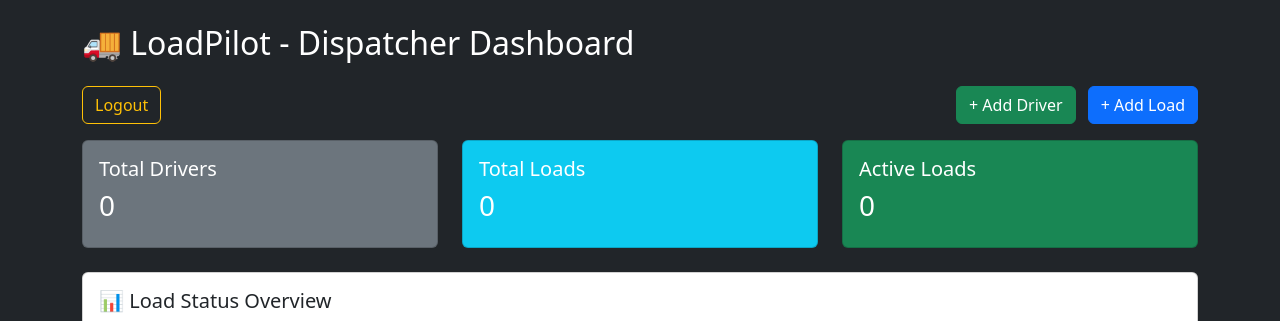
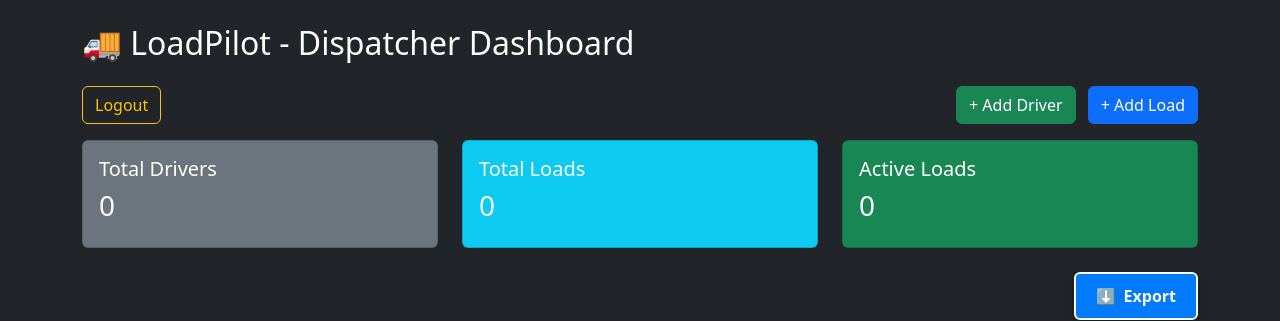
Before and after one commit to Kaur7611/loadpilot-dashboard, a Flask app: page /dashboard in a window 1280 px wide. Shown: the top 321 px of the page. Run offline with Flask 3, Linux system fonts and the light colour scheme; the visitor is signed in with stand-in values (Sample User, id 1); data that the repository does not hold is empty.

Commit message:
Added export functionality

```diff
--- a/app.py
+++ b/app.py
@@ -3,6 +3,10 @@
 from flask_login import LoginManager, UserMixin, login_user, login_required, logout_user, current_user
 from werkzeug.security import generate_password_hash, check_password_hash
 from collections import Counter
+from flask import Response
+import csv
+from io import StringIO
+from models import Load
 
 app = Flask(__name__)
 app.config['SECRET_KEY'] = 'secret-key'
@@ -169,6 +173,25 @@
     db.session.commit()
     return redirect(url_for('dashboard'))
 
+@app.route('/export_loads')
+def export_loads():
+    # Query all load records using SQLAlchemy
+    loads = Load.query.all()
+
+    # Prepare CSV in memory
+    si = StringIO()
+    cw = csv.writer(si)
+    cw.writerow(['ID', 'Driver ID', 'Pickup', 'Drop', 'Date', 'Status'])  # Header row
+
+    for load in loads:
+        cw.writerow([load.id, load.driver_id, load.pickup, load.drop, load.date, load.status])
+
+    output = si.getvalue()
+    response = Response(output, mimetype='text/csv')
+    response.headers["Content-Disposition"] = "attachment; filename=loads.csv"
+    return response
+
+
 # Run the app
 if __name__ == '__main__':
     with app.app_context():
--- a/static/style.css
+++ b/static/style.css
@@ -1,4 +1,4 @@
 body {
-    background-color: #121212;
-    color: #fff;
+  background-color: #e6dddd;
+  color: #fff;
 }
--- a/templates/base.html
+++ b/templates/base.html
@@ -67,6 +67,32 @@
 input.form-control:focus::placeholder {
   opacity: 0.4;
 }
+.btn-blue {
+  background-color: #007BFF;            /* blue background */
+  color: #ffffff !important;            /* white text */
+  border: 2px solid #ffffff;            /* white border */
+  padding: 10px 20px;
+  border-radius: 6px;
+  font-weight: bold;
+  font-size: 1rem;
+  text-decoration: none;
+  display: inline-flex;
+  align-items: center;
+  gap: 8px;
+  box-shadow: 0 4px 8px rgba(0, 0, 0, 0.3);
+  transition: background-color 0.3s ease, transform 0.2s ease;
+}
+
+.btn-blue .btn-label {
+  color: #ffffff !important;            /* 👈 Ensures span text is white always */
+}
+
+.btn-blue:hover {
+  background-color: #339cff;            /* lighter blue */
+  color: #ffffff !important;
+  transform: translateY(-2px);
+}
+
 </style>
 
 
--- a/templates/dashboard.html
+++ b/templates/dashboard.html
@@ -37,12 +37,21 @@
         </div>
     </div>
 </div>
+<!-- Top Export Button -->
+<div class="d-flex justify-content-end mb-3">
+    <a href="{{ url_for('export_loads') }}" class="btn btn-blue">
+  ⬇️ <span class="btn-label">Export</span>
+</a>
+
+
+</div>
 
 <!-- Chart Section -->
 <div class="card mb-4">
   <div class="card-body">
     <h5 class="card-title">📊 Load Status Overview</h5>
     <div class="row">
+
       <!-- Pie Chart -->
       <div class="col-md-6">
         <canvas id="statusChart" style="max-width: 100%; height: 300px;"></canvas>
```
Also changed, not shown: loadpilot.db (added), your_database.db (added).
